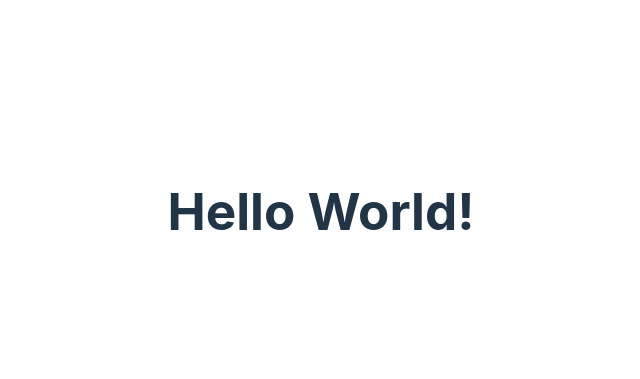
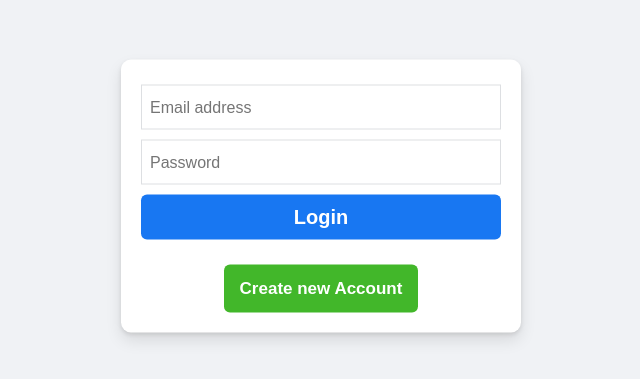
Before and after one commit to dewMyth/redux-sample-exercise, a React (Vite) app: page / in a window 1280 px wide. Shown: the part 189-568 px from the top of the page, without its empty margins (319-959 px from the left). Built offline with nearby package versions, Linux system fonts and the light colour scheme.

Commit message:
UI created

```diff
--- a/src/App.jsx
+++ b/src/App.jsx
@@ -1,8 +1,14 @@
 import { useState } from "react";
-import "./App.css";
+// import "./App.css";
+
+import Login from "./components/Login";
 
 function App() {
-  return <h1>Hello World!</h1>;
+  return (
+    <div className="App">
+      <Login />
+    </div>
+  );
 }
 
 export default App;
--- /dev/null
+++ b/src/components/Login.css
@@ -0,0 +1,182 @@
+* {
+    padding: 0;
+    margin: 0;
+    box-sizing: border-box;
+}
+
+body {
+    font-family: 'Poppins', sans-serif;
+    background-color: #f0f2f5;
+    color: #1c1e21;
+}
+
+main {
+    height: 90vh;
+    width: 100vw;
+    position: relative;
+    margin: 0 auto;
+}
+
+footer {
+    height: 10vh;
+    background-color: #ffffff;
+}
+
+.row {
+    display: flex;
+    justify-content: space-around;
+    align-items: center;
+    width: 100%;
+    max-width: 1000px;
+    position: absolute;
+    left: 50%;
+    top: 50%;
+    transform: translate(-50%, -50%);
+}
+
+.colm-logo {
+    flex: 0 0 50%;
+    text-align: left;
+}
+
+.colm-form {
+    flex: 0 0 40%;
+    text-align: center;
+}
+
+.colm-logo img {
+    max-width: 400px;
+}
+
+.colm-logo h2 {
+    font: 26px;
+    font-weight: 400;
+    padding: 0 30px;
+    line-height: 32px;
+}
+
+.colm-form .form-container {
+    background-color: #ffffff;
+    border: none;
+    border-radius: 10px;
+    box-shadow: 0 2px 4px rgba(0, 0, 0, 0.1), 0 8px 16px rgba(0, 0, 0, 0.1);
+    margin-bottom: 30px;
+    padding: 20px;
+    max-width: 400px;
+}
+
+.colm-form .form-container input,
+.colm-form .form-container .btn-login {
+    width: 100%;
+    margin: 5px 0;
+    height: 45px;
+    vertical-align: middle;
+    font-size: 16px;
+}
+
+.colm-form .form-container input {
+    border: 1px solid #dddfe2;
+    color: #1d2129;
+    padding: 0 8px;
+    outline: none;
+}
+
+.colm-form .form-container input:focus {
+    border-color: #1877f2;
+    box-shadow: 0 0 0 2px #e7f3ff;
+}
+
+.colm-form .form-container .btn-login {
+    background-color: #1877f2;
+    border: none;
+    border-radius: 6px;
+    font-size: 20px;
+    padding: 0 16px;
+    color: #ffffff;
+    font-weight: 700;
+}
+
+.colm-form .form-container a {
+    display: block;
+    color: #1877f2;
+    font-size: 14px;
+    text-decoration: none;
+    padding: 10px 0 20px;
+    border-bottom: 1px solid #dadde1;
+}
+
+.colm-form .form-container a:hover {
+    text-decoration: underline;
+}
+
+.colm-form .form-container .btn-new {
+    background-color: #42b72a;
+    border: none;
+    border-radius: 6px;
+    font-size: 17px;
+    line-height: 48px;
+    padding: 0 16px;
+    color: #ffffff;
+    font-weight: 700;
+    margin-top: 20px;
+}
+
+.colm-form p {
+    font-size: 14px;
+}
+
+.colm-form p a {
+    text-decoration: none;
+    color: #1c1e21;
+    font-weight: 600;
+}
+
+.colm-form p a:hover {
+    text-decoration: underline;
+}
+
+.footer-contents {
+    position: relative;
+    max-width: 1000px;
+    margin: 0 auto;
+}
+
+footer ol {
+    display: flex;
+    flex-wrap: wrap;
+    list-style-type: none;
+    padding: 10px 0;
+}
+
+footer ol:first-child {
+    border-bottom: 1px solid #dddfe2;
+}
+
+footer ol:first-child li:last-child button {
+    background-color: #f5f6f7;
+    border: 1px solid #ccd0d5;
+    outline: none;
+    color: #4b4f56;
+    padding: 0 8px;
+    font-weight: 700;
+    font-size: 16px;
+}
+
+footer ol li {
+    padding-right: 15px;
+    font-size: 12px;
+    color: #385898;
+}
+
+footer ol li a {
+    text-decoration: none;
+    color: #385898;
+}
+
+footer ol li a:hover {
+    text-decoration: underline;
+}
+
+footer small {
+    font-size: 11px;
+}
--- /dev/null
+++ b/src/components/Login.jsx
@@ -0,0 +1,21 @@
+import React from "react";
+import "./Login.css";
+
+const Login = () => {
+  return (
+    <main>
+      <div class="row">
+        <div class="colm-form">
+          <div class="form-container">
+            <input type="text" placeholder="Email address" />
+            <input type="password" placeholder="Password" />
+            <button class="btn-login">Login</button>
+            <button class="btn-new">Create new Account</button>
+          </div>
+        </div>
+      </div>
+    </main>
+  );
+};
+
+export default Login;
```
